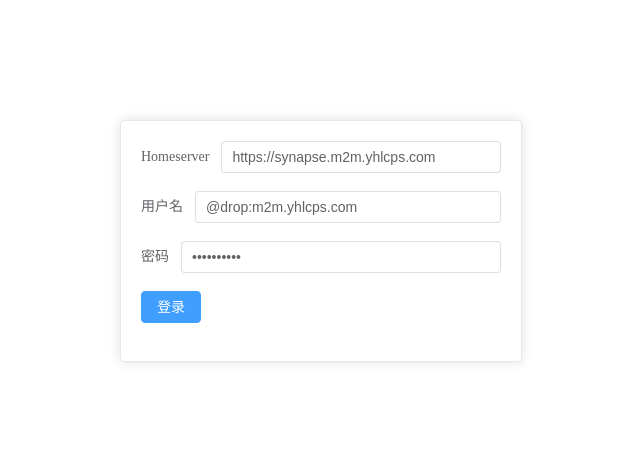
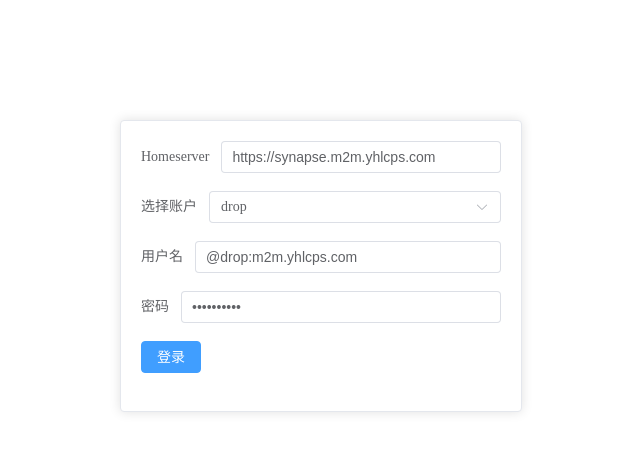
Before and after one commit to drooop/yhl_demo, a Vue app: page /login in a window 1280 px wide. Shown: the top 452 px of the page, without its empty margins (319-959 px from the left). Built offline with nearby package versions, Linux system fonts and the light colour scheme.

Commit message:
feat(login): add default account dropdown

```diff
--- a/src/views/Login.vue
+++ b/src/views/Login.vue
@@ -3,6 +3,12 @@
     <el-form @submit.prevent="onLogin">
       <el-form-item label="Homeserver">
         <el-input v-model="hs" placeholder="https://matrix.org" />
+      </el-form-item>
+      <el-form-item label="选择账户">
+        <el-select v-model="selectedAccount" placeholder="请选择账户" @change="applyAccount">
+          <el-option label="drop" value="drop" />
+          <el-option label="bot" value="bot" />
+        </el-select>
       </el-form-item>
       <el-form-item label="用户名">
         <el-input v-model="user" placeholder="@user:example.com" />
@@ -25,9 +31,20 @@ import { loginHomeserver } from "../api/matrix";
 // const hs = ref("https://nsynapse.lexon.tq.i3s.io"); // 示例
 // const user = ref("@drop:nr.lexon.tq.i3s.io");
 const hs = ref("https://synapse.m2m.yhlcps.com");
-const user = ref("@drop:m2m.yhlcps.com");
-const pwd = ref("TQcps@123_");
+const accounts = {
+  drop: "@drop:m2m.yhlcps.com",
+  bot: "@bot:m2m.yhlcps.com",
+};
+const defaultPassword = "TQcps@123_";
+const selectedAccount = ref("drop");
+const user = ref(accounts[selectedAccount.value]);
+const pwd = ref(defaultPassword);
 const rt = useRouter();
+
+function applyAccount(name) {
+  user.value = accounts[name];
+  pwd.value = defaultPassword;
+}
 
 async function onLogin() {
   await loginHomeserver({
```
